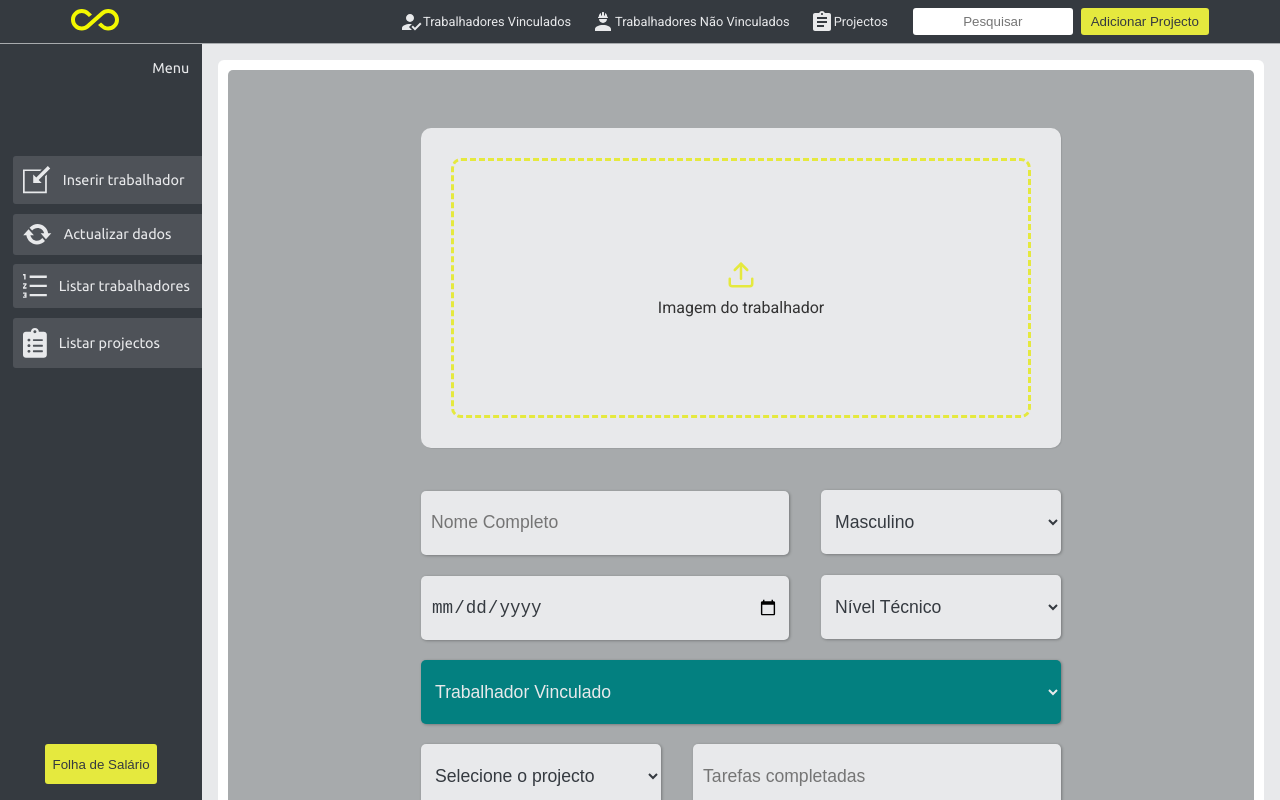
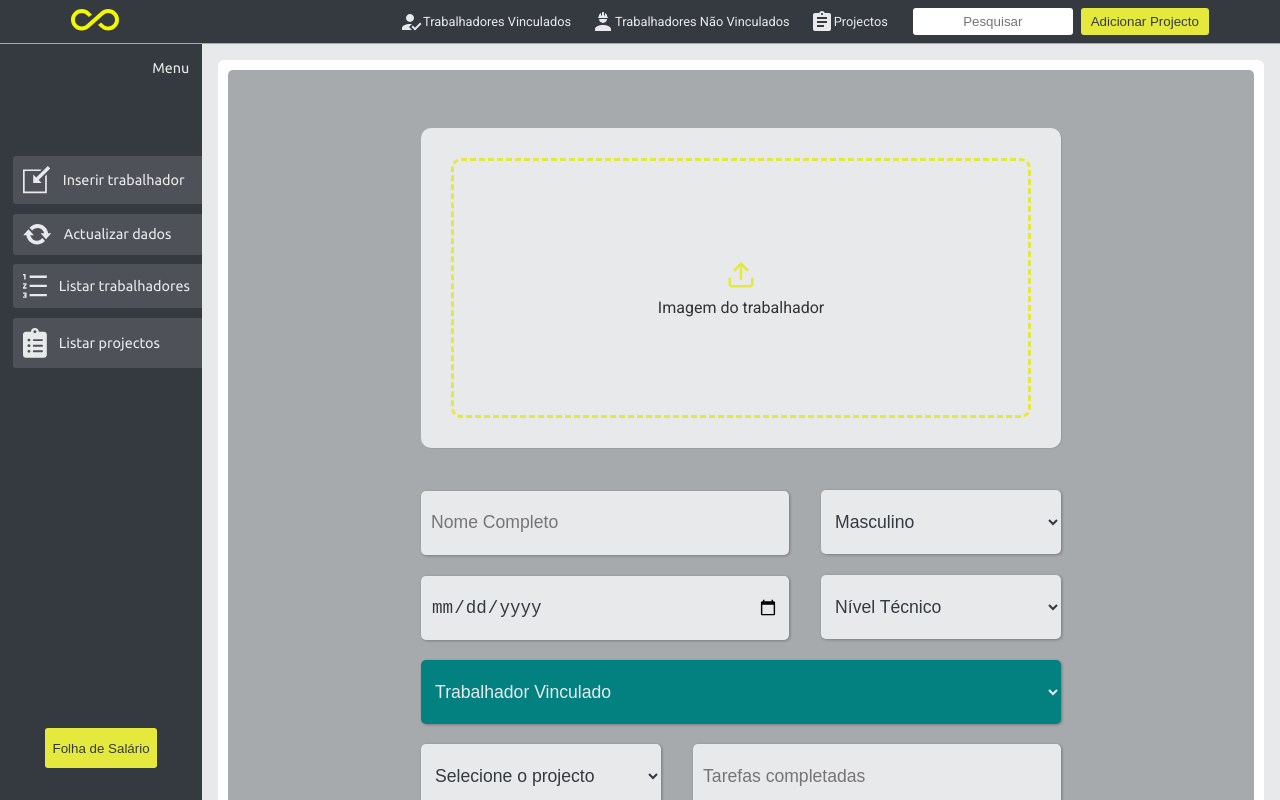
Before and after one commit to Seratooo/S-folha-de-pagamento, a React (Create React App) app in the folder web/: page /insert in a window 1280 px wide. Built offline with nearby package versions, Linux system fonts and the light colour scheme.

Commit message:
Botao folha de salario

```diff
--- a/web/src/componets/01_Main/style.css
+++ b/web/src/componets/01_Main/style.css
@@ -67,7 +67,7 @@ aside.left div.texts p:hover{
 aside.left div.boxButtom{
   margin-top: auto;
   align-self: center;
-  margin-bottom: 1rem;
+  margin-bottom: 2rem;
 }
 aside.on div.boxButtom{
   display: none;
```
